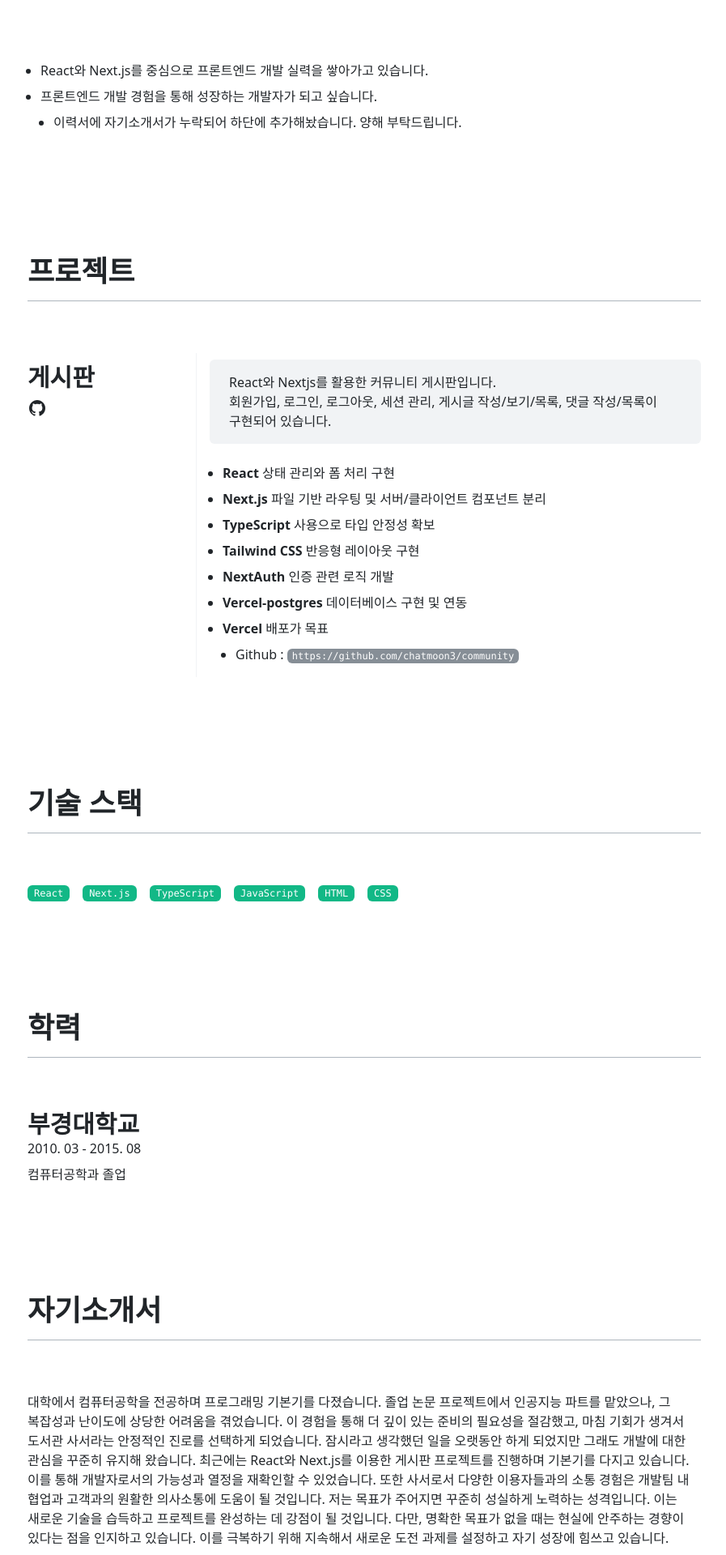
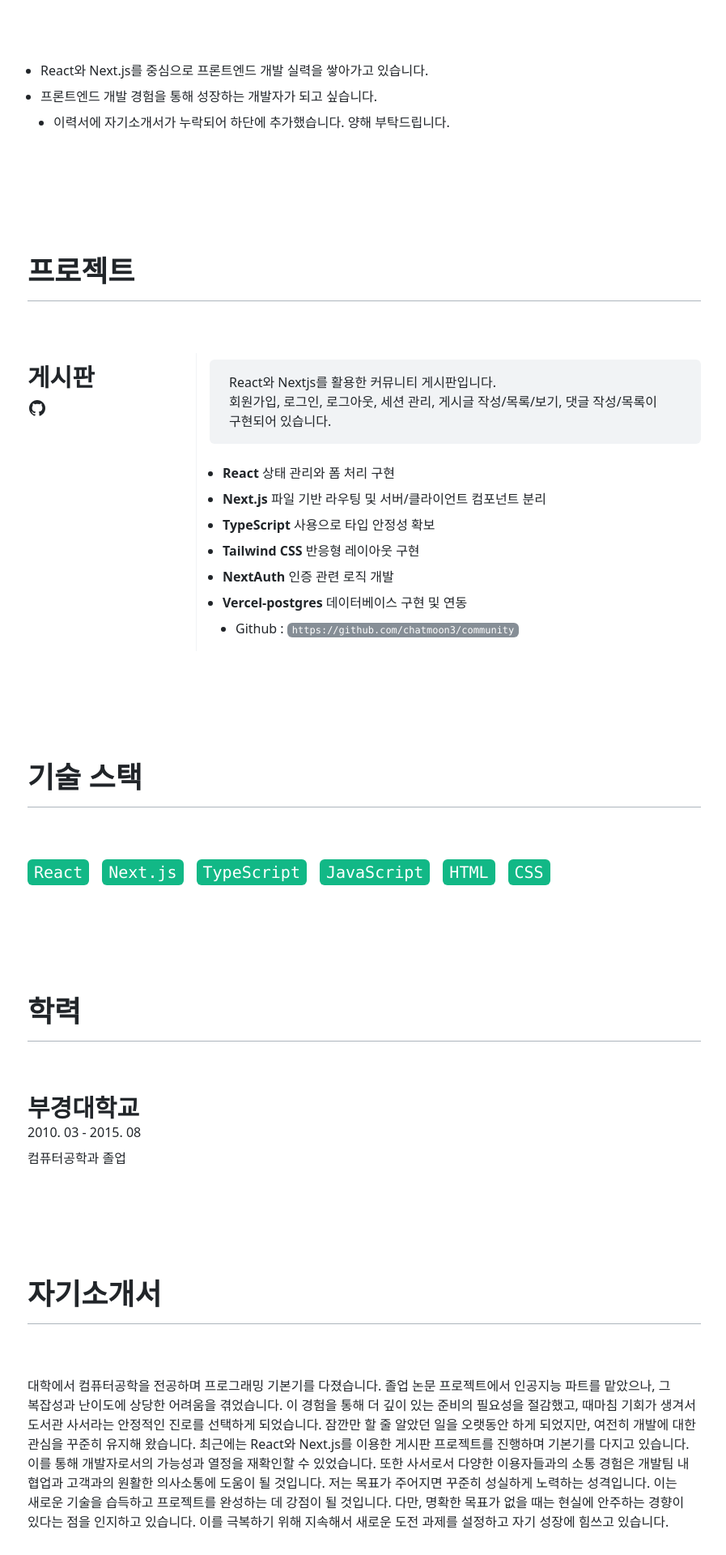
Before and after one commit to chaemoonbae/chaemoonbae.github.io, a Next.js app: page / in a window 1280 px wide. Shown: the part 220-2140 px from the top of the page at 81% size, without its empty margins (190-1087 px from the left). Built offline with nearby package versions, Linux system fonts and the light colour scheme.

Commit message:
포트폴리오 수정

```diff
--- a/data.json
+++ b/data.json
@@ -35,7 +35,7 @@
     {
       "id": 1,
       "name": "게시판",
-      "description": "React와 Nextjs를 활용한 커뮤니티 게시판입니다.\n회원가입, 로그인, 로그아웃, 세션 관리, 게시글 작성/보기/목록, 댓글 작성/목록이 구현되어 있습니다.",
+      "description": "React와 Nextjs를 활용한 커뮤니티 게시판입니다.\n회원가입, 로그인, 로그아웃, 세션 관리, 게시글 작성/목록/보기, 댓글 작성/목록이 구현되어 있습니다.",
       "webUrl": "",
       "repoUrl": "https://github.com/chatmoon3/community",
       "isTeam": false,
@@ -78,7 +78,7 @@
   "award": [
     {
       "id": 0,
-      "name": "대학에서 컴퓨터공학을 전공하며 프로그래밍 기본기를 다졌습니다. 졸업 논문 프로젝트에서 인공지능 파트를 맡았으나, 그 복잡성과 난이도에 상당한 어려움을 겪었습니다. 이 경험을 통해 더 깊이 있는 준비의 필요성을 절감했고, 마침 기회가 생겨서 도서관 사서라는 안정적인 진로를 선택하게 되었습니다. 잠시라고 생각했던 일을 오랫동안 하게 되었지만 그래도 개발에 대한 관심을 꾸준히 유지해 왔습니다. 최근에는 React와 Next.js를 이용한 게시판 프로젝트를 진행하며 기본기를 다지고 있습니다. 이를 통해 개발자로서의 가능성과 열정을 재확인할 수 있었습니다. 또한 사서로서 다양한 이용자들과의 소통 경험은 개발팀 내 협업과 고객과의 원활한 의사소통에 도움이 될 것입니다. 저는 목표가 주어지면 꾸준히 성실하게 노력하는 성격입니다. 이는 새로운 기술을 습득하고 프로젝트를 완성하는 데 강점이 될 것입니다. 다만, 명확한 목표가 없을 때는 현실에 안주하는 경향이 있다는 점을 인지하고 있습니다. 이를 극복하기 위해 지속해서 새로운 도전 과제를 설정하고 자기 성장에 힘쓰고 있습니다."
+      "name": "대학에서 컴퓨터공학을 전공하며 프로그래밍 기본기를 다졌습니다. 졸업 논문 프로젝트에서 인공지능 파트를 맡았으나, 그 복잡성과 난이도에 상당한 어려움을 겪었습니다. 이 경험을 통해 더 깊이 있는 준비의 필요성을 절감했고, 때마침 기회가 생겨서 도서관 사서라는 안정적인 진로를 선택하게 되었습니다. 잠깐만 할 줄 알았던 일을 오랫동안 하게 되었지만, 여전히 개발에 대한 관심을 꾸준히 유지해 왔습니다. 최근에는 React와 Next.js를 이용한 게시판 프로젝트를 진행하며 기본기를 다지고 있습니다. 이를 통해 개발자로서의 가능성과 열정을 재확인할 수 있었습니다. 또한 사서로서 다양한 이용자들과의 소통 경험은 개발팀 내 협업과 고객과의 원활한 의사소통에 도움이 될 것입니다. 저는 목표가 주어지면 꾸준히 성실하게 노력하는 성격입니다. 이는 새로운 기술을 습득하고 프로젝트를 완성하는 데 강점이 될 것입니다. 다만, 명확한 목표가 없을 때는 현실에 안주하는 경향이 있다는 점을 인지하고 있습니다. 이를 극복하기 위해 지속해서 새로운 도전 과제를 설정하고 자기 성장에 힘쓰고 있습니다."
     }
   ]
 }
--- a/public/markdown/information/introduce.md
+++ b/public/markdown/information/introduce.md
@@ -1,3 +1,3 @@
 - React와 Next.js를 중심으로 프론트엔드 개발 실력을 쌓아가고 있습니다.
 - 프론트엔드 개발 경험을 통해 성장하는 개발자가 되고 싶습니다.
-  - 이력서에 자기소개서가 누락되어 하단에 추가해놨습니다. 양해 부탁드립니다.
+  - 이력서에 자기소개서가 누락되어 하단에 추가했습니다. 양해 부탁드립니다.
--- a/public/markdown/project/1.md
+++ b/public/markdown/project/1.md
@@ -4,5 +4,4 @@
 - **Tailwind CSS** 반응형 레이아웃 구현
 - **NextAuth** 인증 관련 로직 개발
 - **Vercel-postgres** 데이터베이스 구현 및 연동
-- **Vercel** 배포가 목표
   - Github : https://github.com/chatmoon3/community
--- a/src/components/Certificate/CertificateItem.tsx
+++ b/src/components/Certificate/CertificateItem.tsx
@@ -1,12 +1,12 @@
 const CertificateItem = ({ skills }: { skills: string[] }) => {
   return (
-    <div className="flex flex-col md:flex-row gap-6 md:gap-0">
+    <div className="flex flex-col gap-6 md:flex-row md:gap-0">
       <div className="flex flex-col gap-2">
-        <div className="flex gap-4 flex-wrap">
+        <div className="flex flex-wrap gap-4">
           {skills.map((skill) => (
             <span
               key={skill}
-              className=" bg-PRIMARY dark:bg-white py-[2px] px-2 rounded-md text-xs font-medium font-mono whitespace-nowrap text-xl text-white dark:text-BLACK"
+              className=" bg-PRIMARY dark:bg-white py-[2px] px-2 rounded-md text-lg font-medium font-mono whitespace-nowrap text-xl text-white dark:text-BLACK"
             >
               {skill}
             </span>
```
